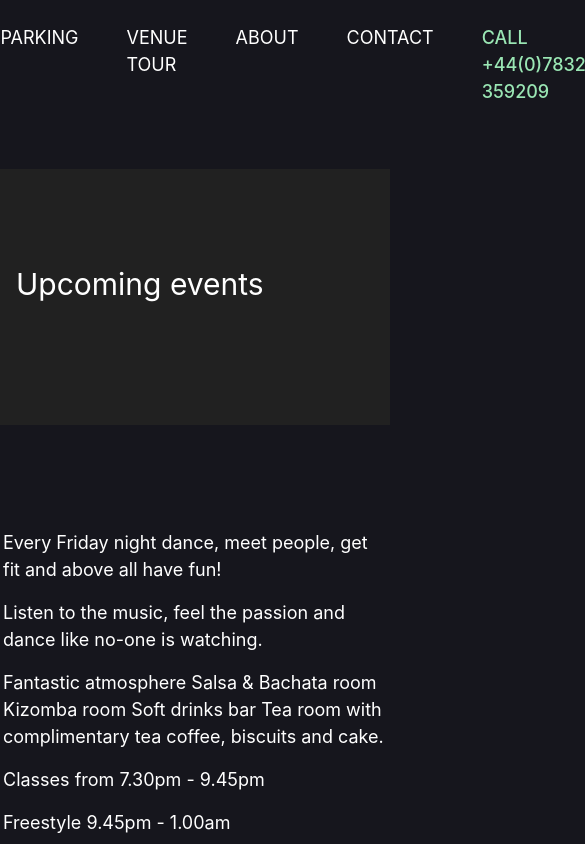
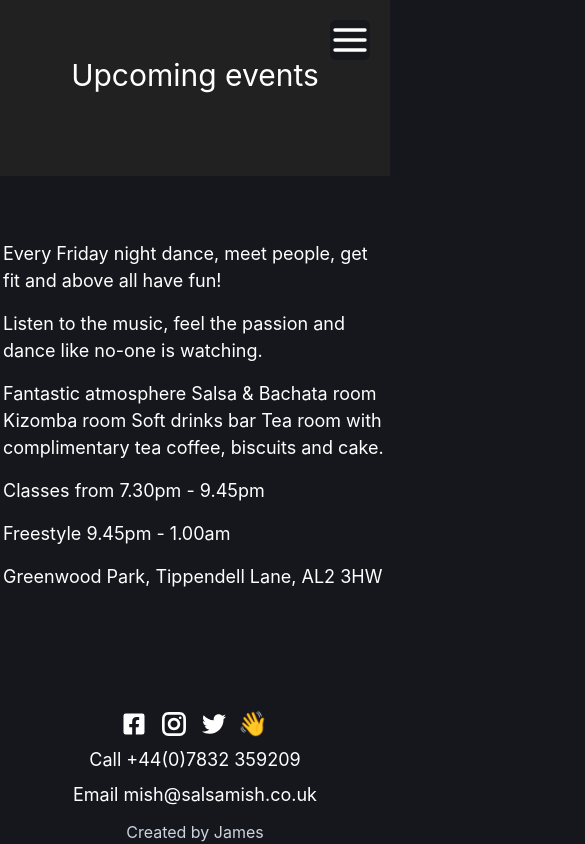
Before and after one commit to james-wallis/salsamish, a Next.js app in the folder 2021-website/: page /faq in a window 390 px wide. Shown: the top 844 px of the page, 585 px wide, since content can reach past the window. Built offline with nearby package versions, Linux system fonts and the light colour scheme.

Commit message:
Add mobile design
Signed-off-by: James Wallis <j@wallis.dev>

```diff
--- a/2021-website/components/Footer.tsx
+++ b/2021-website/components/Footer.tsx
@@ -1,31 +1,47 @@
 import { Flex, Link } from '@chakra-ui/react'
 import SocialIcons from './SocialIcons'
+
+const links = [
+  {
+    name: 'Call +44(0)7832 359209',
+    href: 'tel:+447832359209',
+  },
+  {
+    name: 'Email mish@salsamish.co.uk',
+    href: 'mailto:mish@salsamish.co.uk',
+  },
+]
 
 const Footer = () => (
   <Flex as="footer" paddingY="12" flexDir="column" alignItems="center">
     <SocialIcons />
+    {
+      links.map(({ name, href }) => (
         <Link
-      href="tel:+447832359209"
-      fontSize="xl"
-      marginY="2"
-      marginTop="4"
+          key={name}
+          href={href}
+          fontSize={{ base: "lg", md: "xl" }}
+          marginY={{ base: '1', md: '2' }}
           _hover={{
             textDecoration: 'none',
             color: 'green.200',
           }}
         >
-      Call +44(0)7832 359209
+          {name}
         </Link>
+      ))
+    }
     <Link
-      href="mailto:mish@salsamish.co.uk"
-      fontSize="xl"
-      marginY="2"
+      isExternal
+      href="https://wallis.dev"
+      marginTop="2"
+      color="gray.300"
       _hover={{
         textDecoration: 'none',
         color: 'green.200',
       }}
     >
-      Email mish@salsamish.co.uk
+      Created by James
     </Link>
   </Flex>
 )
--- a/2021-website/components/HeadlineGenres.tsx
+++ b/2021-website/components/HeadlineGenres.tsx
@@ -1,10 +1,10 @@
 import React from 'react';
-import { Flex, Box, Text } from '@chakra-ui/react'
+import { Flex, Text } from '@chakra-ui/react'
 
 const genres = ['Salsa', 'Bachata', 'Kizomba'];
 
 const HeadlineGenres = () => (
-  <Flex flexDirection="row" color="green.200" fontSize="2xl" textTransform="uppercase">
+  <Flex flexDirection="row" color="green.200" fontSize={{ base: "xl", md: "2xl" }} textTransform="uppercase">
     {
       genres.map((music, i) => (
         <React.Fragment key={music}>
@@ -13,7 +13,7 @@ const HeadlineGenres = () => (
           </Text>
           {
             (i < genres.length - 1) && (
-              <Text paddingX="1">
+              <Text paddingX={{ base: "0.5", md: "1" }}>
                 &bull;
               </Text>
             )
--- a/2021-website/components/Navigation.tsx
+++ b/2021-website/components/Navigation.tsx
@@ -1,5 +1,7 @@
-import NextLink from 'next/link'
-import { Flex, Text, Link } from "@chakra-ui/react"
+import { Flex, IconButton } from '@chakra-ui/react'
+import { HamburgerIcon, CloseIcon } from '@chakra-ui/icons'
+import { useState } from 'react'
+import NavigationItem from './NavigationItem';
 
 const links = [
   {
@@ -30,32 +32,58 @@ const links = [
     name: 'Call +44(0)7832 359209',
     type: 'call',
     href: 'tel:+447832359209',
-  }
+  },
+  {
+    name: 'Email mish@salsamish.co.uk',
+    type: 'call',
+    href: 'mailto:mish@salsamish.co.uk',
+    mobileOnly: true,
+  },
 ];
 
 
 
-const Navigation = () => (
-  <Flex textTransform="uppercase" listStyleType="none" flexDir="row" fontSize="lg" width="100vw" justifyContent="center" marginBottom="12" marginTop="2">
-    {links.map(({ name, href, type }, i) => (
-       <NextLink key={name} href={href} passHref={type === 'call'}>
-        <Link
-          paddingX="2"
-          paddingY="1"
-          marginY="3"
-          marginX="4"
-          fontWeight={type === 'call' ? "medium" : "normal"}
-          color={type === 'call' ? "green.200" : "white"}
+const Navigation = () => {
+  const [isOpen, setIsOpen] = useState(false);
+  return (
+    <>
+      <IconButton
+        onClick={() => setIsOpen(!isOpen)}
+        icon={
+          isOpen ? <CloseIcon w={7} h={7} background="black" /> : <HamburgerIcon w={10} h={10} />
+        }
+        variant={'ghost'}
+        aria-label={'Toggle Navigation'}
+        position="absolute"
+        top="5"
+        right="5"
+        background="black"
         _hover={{
-            textDecoration: 'none',
-            color: 'green.200',
+          background: "black"
         }}
+        display={{ md: 'none' }}
+        zIndex="2000"
+      />
+      <Flex
+        textTransform="uppercase"
+        listStyleType="none"
+        fontSize={{ base: "lg", md: "md", lg: "lg", xl: "xl" }}
+        width="100vw"
+        justifyContent="center"
+        background="black"
+        zIndex="1000"
+        position={{ base: "fixed", md: "relative" }}
+        height={{ base: "100vh", md: "auto" }}
+        flexDir={{ base: "column", md: "row" }}
+        marginTop={{ md: "2" }}
+        display={{ base: isOpen ? 'flex' : 'none', md: "flex"}}
       >
-          {name}
-        </Link>
-      </NextLink>
+        {links.map(({ name, href, type, mobileOnly }, i) => (
+          <NavigationItem key={`navitem-${name}`} name={name} href={href} type={type} mobileOnly={mobileOnly} />
         ))}
       </Flex>
+    </>
   )
+}
 
 export default Navigation
--- /dev/null
+++ b/2021-website/components/NavigationItem.tsx
@@ -0,0 +1,35 @@
+import NextLink from 'next/link'
+import { Link } from '@chakra-ui/react'
+
+interface IProps {
+  name: string
+  href: string
+  type?: string
+  mobileOnly?: boolean
+}
+
+const NavigationItem = ({ name, href, type, mobileOnly }: IProps) => (
+  <NextLink href={href} passHref={type === 'call'}>
+    <Link
+      paddingX={{ base: "1", lg: "2" }}
+      paddingY="1"
+      marginY={{ base: "2", lg: "3" }}
+      marginX={{ base: "2", lg: "4" }}
+      fontWeight={type === 'call' ? "medium" : "normal"}
+      color={type === 'call' ? "green.200" : "white"}
+      display={{
+        base: "block",
+        md: (mobileOnly) ? "none" : "inline",
+      }}
+      textAlign="center"
+      _hover={{
+        textDecoration: 'none',
+        color: 'green.200',
+      }}
+    >
+      {name}
+    </Link>
+  </NextLink>
+)
+
+export default NavigationItem
--- a/2021-website/components/Section.tsx
+++ b/2021-website/components/Section.tsx
@@ -7,8 +7,22 @@ interface IProps {
 }
 
 const Section = ({ children, color = 'black' }: IProps) => (
-  <Flex paddingY="24" backgroundColor={color} width="100vw" alignItems="center" justifyContent="center">
-    <Flex w="maxSite" justifyContent="space-between" alignItems="center" paddingX={{ base: "4", md: "8", xl: "0" }}>
+  <Flex
+    paddingY={{ base: '14', md: '24' }}
+    backgroundColor={color}
+    width="100vw"
+    alignItems="center"
+    justifyContent="center"
+    overflowX="hidden"
+  >
+    <Flex
+      maxW="maxSite"
+      justifyContent="space-between"
+      alignItems="center"
+      flexDir={{ base: 'column', md: 'row' }}
+      paddingX={{ base: "4", md: "8", xl: "0" }}
+      fontSize={{ base: 'md', md: 'lg' }}
+    >
       {children}
     </Flex>
   </Flex>
--- a/2021-website/components/SocialIcons.tsx
+++ b/2021-website/components/SocialIcons.tsx
@@ -22,7 +22,7 @@ const socials = [
 ]
 
 const SocialIcons = () => (
-  <Flex marginTop="2" justifyContent="center" alignItems="center">
+  <Flex marginTop={{ base: "1", md: "2" }} justifyContent="center" alignItems="center">
     {
       socials.map(({ Icon, href, text }) => (
         <Link
@@ -31,7 +31,7 @@ const SocialIcons = () => (
           href={href}
           px={2}
           pl={Icon ? 2 : 1}
-          fontSize="3xl"
+          fontSize={{ base: "2xl", md: "3xl" }}
           _hover={{
             color: 'green.200'
           }}
```
Also changed, not shown: 2021-website/components/HeadlineEmployees.tsx (+7 -6 lines), 2021-website/components/Hero.tsx (+37 -5 lines), 2021-website/pages/index.tsx (+28 -15 lines). Lines whose indentation alone changed are shown as unchanged.
